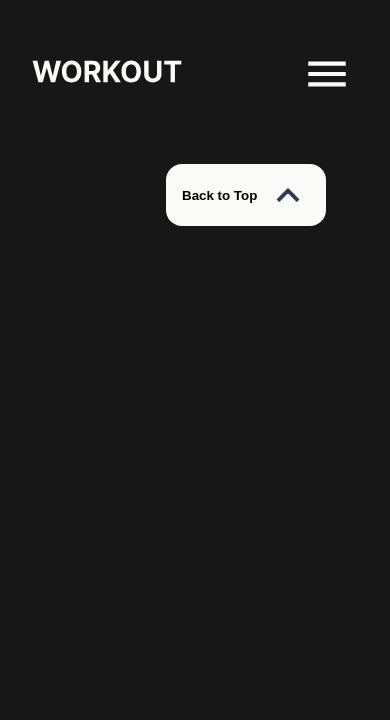
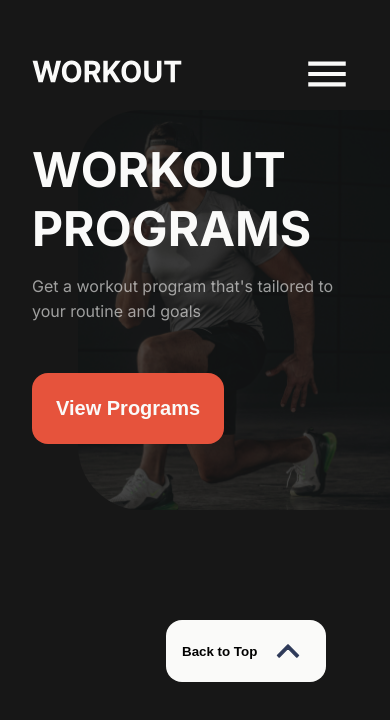
Before and after one commit to luizCosta-Serao/fitness, a React (Vite) app: page /programs in a window 390 px wide. Before the commit this address had no page. Shown: the top 720 px of the page. Built offline with nearby package versions, Linux system fonts and the light colour scheme; the HTML template or start-up script is replaced by a standard one.

Commit message:
inicio da página programs e banner section da mesma

```diff
--- a/src/App.tsx
+++ b/src/App.tsx
@@ -4,6 +4,7 @@ import { BrowserRouter, Route, Routes } from 'react-router-dom'
 import Header from './components/Header'
 import Home from './pages/Home'
 import Footer from './components/Footer'
+import Programs from './pages/Programs'
 
 function App() {
 
@@ -14,6 +15,7 @@ function App() {
           <Header />
           <Routes>
             <Route path='/' element={<Home />} />
+            <Route path='/programs' element={<Programs />} />
           </Routes>
           <Footer />
         </div>
--- /dev/null
+++ b/src/components/Programs/BannerPrograms/BannerPrograms.module.css
@@ -0,0 +1,79 @@
+.imgPrograms {
+  background-image: url('../../../assets/banner_programs.png');
+  background-repeat: no-repeat;
+  background-size: cover;
+  background-position: center top;
+  max-width: 900px;
+  width: 80%;
+  height: 750px;
+  border-radius: 4rem 0 0 4rem;
+  position: absolute;
+  top: 150px;
+  right: 0;
+  z-index: -1;
+  opacity: .8;
+}
+
+.content h1 {
+  color: var(--color-5);
+  font-size: var(--hero-header);
+  margin-bottom: 0;
+}
+
+.content p {
+  color: var(--color-5);
+  opacity: .6;
+  font-size: var(--body-txt);
+  max-width: 560px;
+  line-height: 1.6;
+  margin-bottom: 3rem;
+}
+
+.content button {
+  margin-bottom: 112px;
+}
+
+
+@media (max-width: 1100px) {
+  .imgPrograms {
+    height: 650px;
+  }
+
+  .content h1 {
+    font-size: calc(var(--hero-header) - 2rem);
+  }
+}
+
+@media (max-width: 900px) {
+  .imgPrograms {
+    height: 500px;
+  }
+
+  .content h1 {
+    font-size: calc(var(--hero-header) - 4rem);
+  }
+}
+
+@media (max-width: 700px) {
+  .content h1 {
+    font-size: calc(var(--hero-header) - 6rem);
+  }
+}
+
+@media (max-width: 550px) {
+  .content h1 {
+    font-size: calc(var(--hero-header) - 7rem);
+  }
+}
+
+@media (max-width: 440px) {
+  .imgPrograms {
+    opacity: .5;
+    top: 110px;
+    height: 400px;
+  }
+
+  .content h1 {
+    font-size: calc(var(--hero-header) - 8rem);
+  }
+}
--- /dev/null
+++ b/src/components/Programs/BannerPrograms/BannerPrograms.tsx
@@ -0,0 +1,17 @@
+import Button from '../../Global/Button'
+import styles from './BannerPrograms.module.css'
+
+const BannerPrograms = () => {
+  return (
+    <section>
+      <div className={styles.imgPrograms}></div>
+      <div className={styles.content}>
+        <h1>WORKOUT PROGRAMS</h1>
+        <p>Get a workout program that's tailored to your routine and goals</p>
+        <Button>View Programs</Button>
+      </div>
+    </section>
+  )
+}
+
+export default BannerPrograms
--- /dev/null
+++ b/src/pages/Programs.tsx
@@ -0,0 +1,11 @@
+import BannerPrograms from '../components/Programs/BannerPrograms/BannerPrograms'
+
+const Programs = () => {
+  return (
+    <>
+      <BannerPrograms />
+    </>
+  )
+}
+
+export default Programs
```
Also changed, not shown: src/assets/banner_programs.png (added), 1 other file (tests, documents, lock files or other folders).
